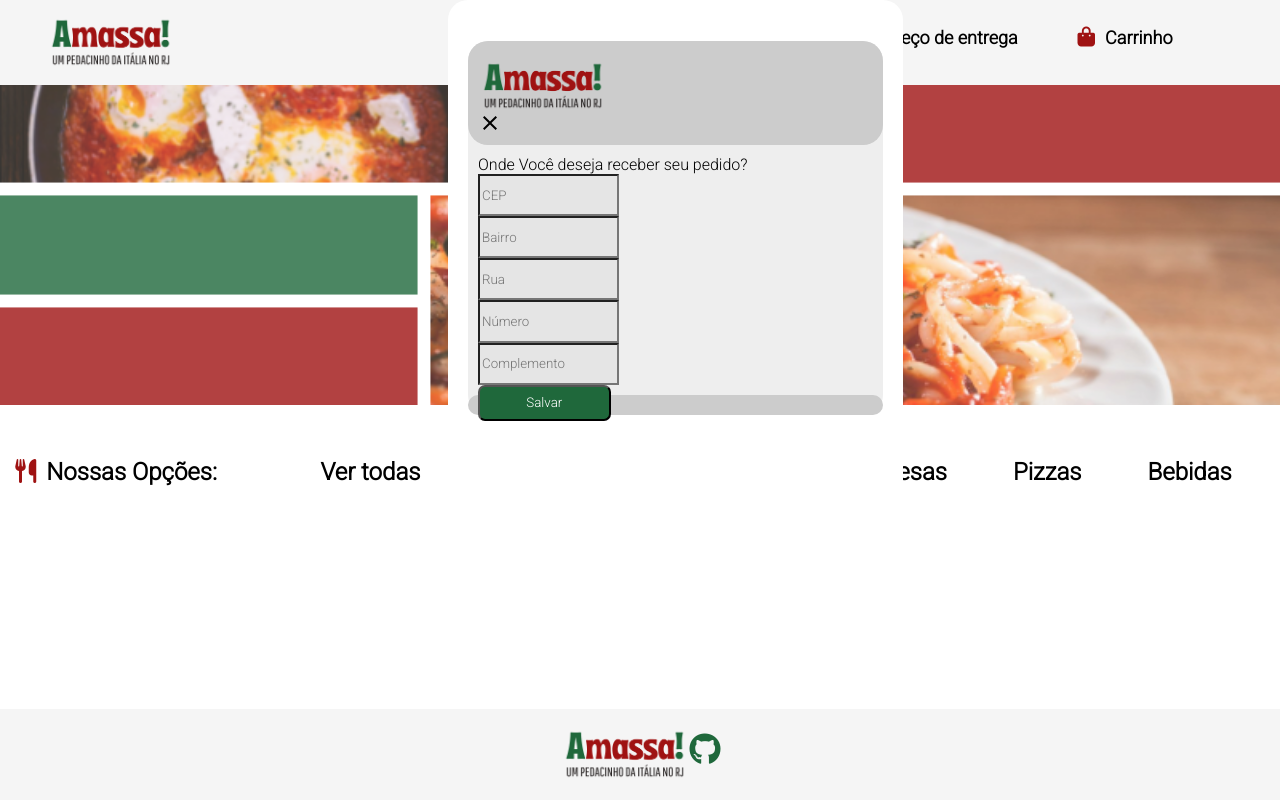
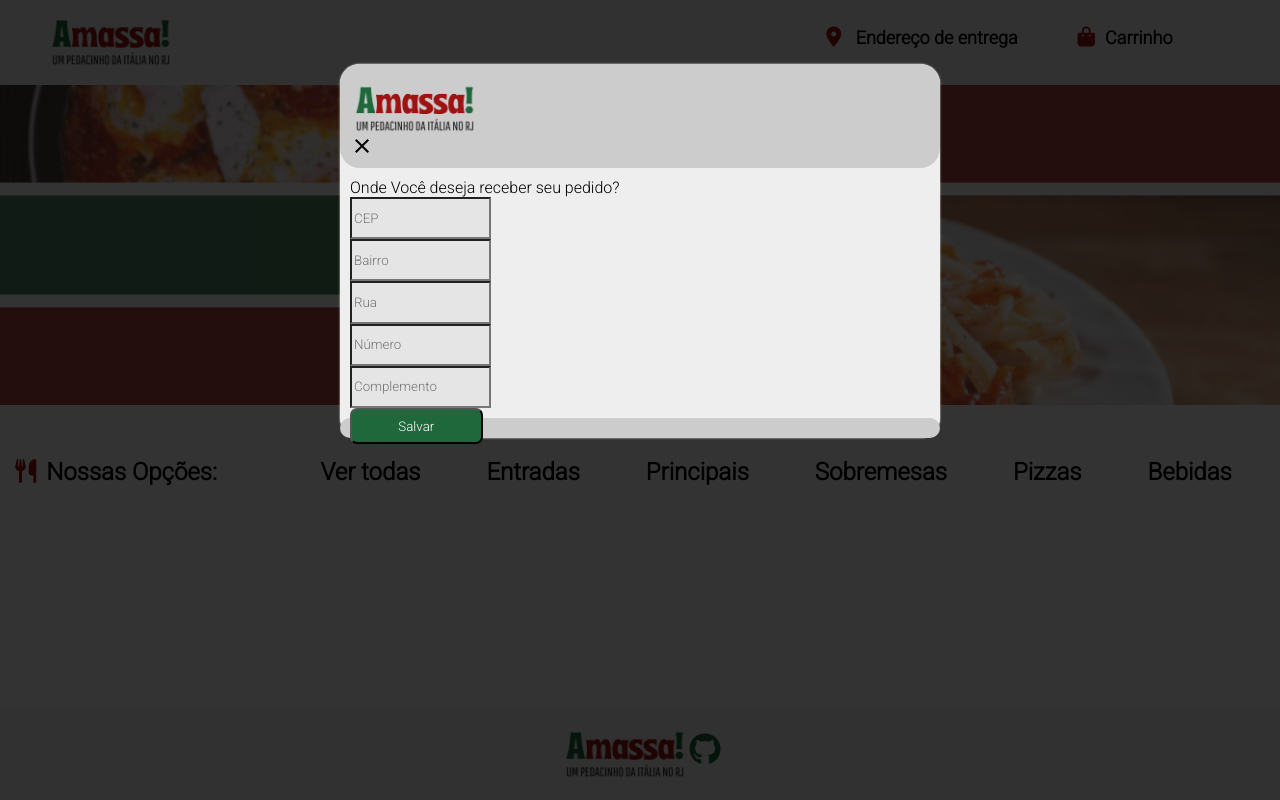
Before and after one commit to matgermano/Plataforma_Amassa, a React (Create React App) app in the folder plataforma-amassa/: page / in a window 1280 px wide. Both pictures are taken after a click on the item "Endereço de entrega". Built offline with nearby package versions, Linux system fonts and the light colour scheme; no server answers; a web font is replaced by a local one.

Commit message:
Refac: Classes de modais

```diff
--- a/plataforma-amassa/src/components/Modal/ModalCarrinho.css
+++ b/plataforma-amassa/src/components/Modal/ModalCarrinho.css
@@ -1,11 +1,11 @@
-.modal{
-  margin-left:35%;
-  width: 415px;
-  height: 582px;
+.modalCar{
+margin-left:35%;
+width: 415px;
+height: 582px;
 padding:20px;
-
 background: #FFFFFF;
 border-radius: 20px;
+z-index: 3;
 }
 
 .titulo_carrinho{
@@ -52,7 +52,7 @@ justify-content:space-between;
   justify-content:space-between;
 }
 .forma-pagamento{
-  position: absolute;
+position: absolute;
 width: 196px;
 height: 23px;
 font-size: 20px;
--- a/plataforma-amassa/src/components/Modal/ModalCarrinho.js
+++ b/plataforma-amassa/src/components/Modal/ModalCarrinho.js
@@ -3,9 +3,8 @@ import "./ModalCarrinho.css";
 
 function ModalCarrinho({ setIsModalVisible2 }) {
   return (
-
-    <div onClick={() => setIsModalVisible2(false)} id="dvmodal" className="modal">
-
+    <div id="dvmodal" className="modalEnd">
+    <div id="dvmodal" className="modalCar">
       <div class="principal">
         <h1 class="titulo_carrinho"> Carrinho : </h1>
 
@@ -26,25 +25,32 @@ function ModalCarrinho({ setIsModalVisible2 }) {
           <p class="preco-total"> R$ 126,00</p>
         </div>
         <h3 class="forma-pagamento">Forma de Pagamento:</h3>
-        <br /><br /><br />
+        <br />
+        <br />
+        <br />
         <div class="opcoes-pagamento">
-
-          <button class="btn-pagamentos" type="radius">Pix</button>
-          <button class="btn-pagamentos" type="radius">Cartão</button>
+          <button class="btn-pagamentos" type="radius">
+            Pix
+          </button>
+          <button class="btn-pagamentos" type="radius">
+            Cartão
+          </button>
           <button type="radius">Dinheiro</button>
         </div>
-        <br/>
+        <br />
         <div class="class-enviar">
-        <button class="btn-enviar" type="submit"> Finalizar</button>
+          <button
+            class="btn-enviar"
+            type="submit"
+            onClick={() => setIsModalVisible2(false)}
+          >
+            {" "}
+            Finalizar
+          </button>
         </div>
       </div>
-
-
-
-
-
     </div>
-
+    </div>
   );
 }
 
--- a/plataforma-amassa/src/components/Modal/ModalEndereço.css
+++ b/plataforma-amassa/src/components/Modal/ModalEndereço.css
@@ -1,4 +1,4 @@
-.modal {
+.modalEnd {
   background-color: rgb(0, 0, 0, 0.8);
   position: fixed;
   top: 0;
@@ -7,6 +7,7 @@
   height: 100vh;
   z-index: 2;
 }
+
 p {
   text-align: center;
 }
--- a/plataforma-amassa/src/components/Modal/ModalEndereço.js
+++ b/plataforma-amassa/src/components/Modal/ModalEndereço.js
@@ -4,7 +4,7 @@ import "./ModalEndereço.css";
 function ModalEndereço({ setIsModalVisible }) {
   return (
     <>
-      <div id="dvmodal" className="modal">
+      <div id="dvmodal" className="modalEnd">
         <div className="modal-content">
           <div className="modal-header">
             <img className="LogoNavbar" src="./logo.png" />
```
Also changed, not shown: plataforma-amassa/src/components/Modal/delete.svg (deleted).
